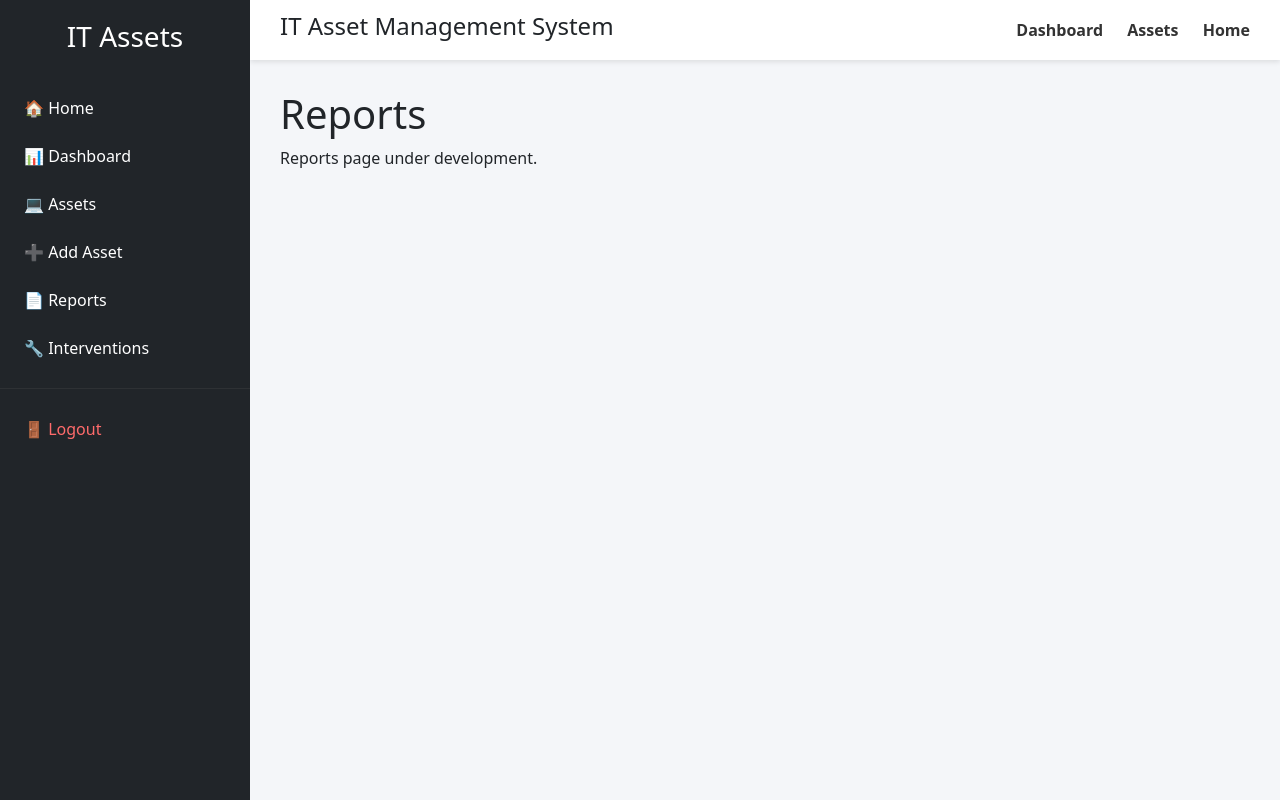
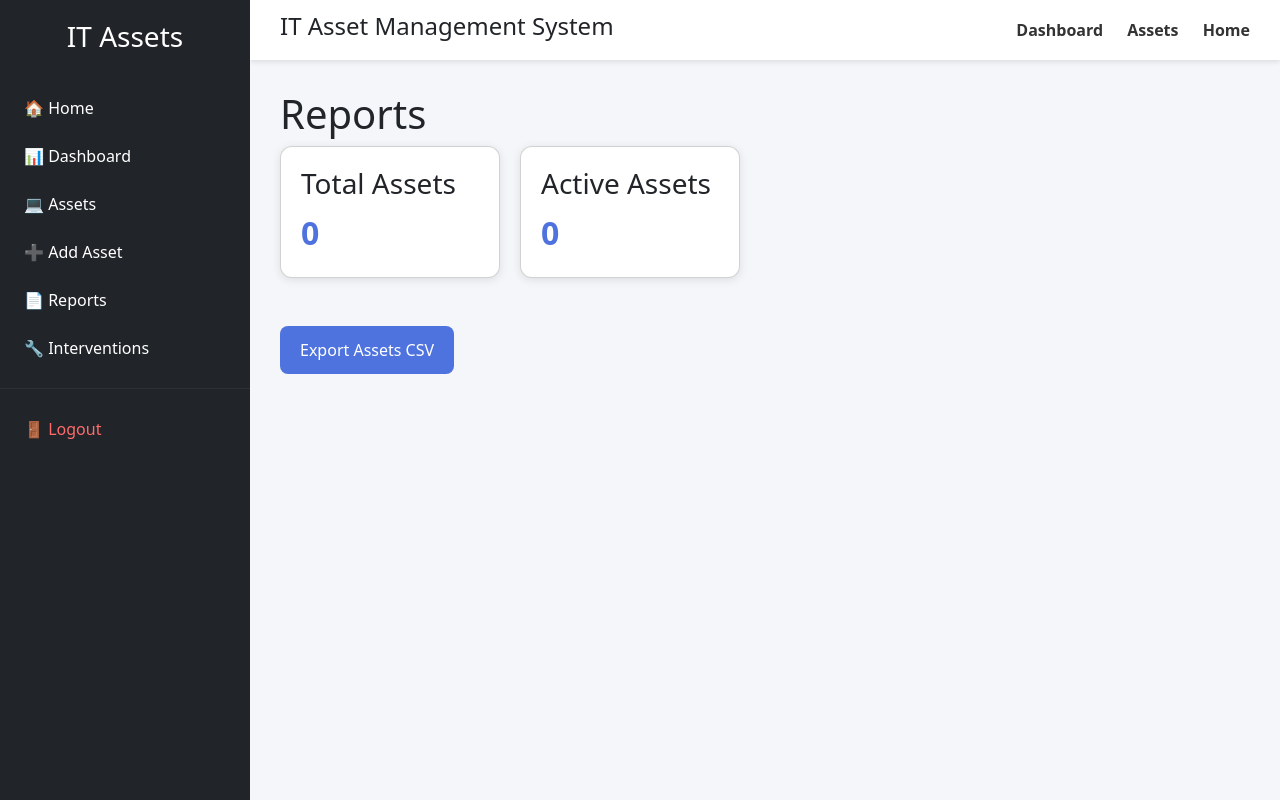
Before and after one commit to Diogomiranda64/it-asset-management, a Flask app: page /reports in a window 1280 px wide. Run offline with Flask 3, Linux system fonts and the light colour scheme; the visitor is signed in with stand-in values (Sample User, id 1); data that the repository does not hold is empty.

Commit message:
Completed reports module and login improvements

```diff
--- a/app.py
+++ b/app.py
@@ -1,5 +1,6 @@
-from flask import Flask, render_template, request, redirect, session
+from flask import Flask, render_template, request, redirect, session, send_file
 from database import get_connection
+import pandas as pd
 
 app = Flask(__name__)
 app.secret_key = "evolve_secret_key"
@@ -201,10 +202,25 @@ def delete_asset(id):
 @app.route('/reports')
 def reports():
 
-    if 'user' not in session:
-        return redirect('/login')
+    conn = get_connection()
+    cursor = conn.cursor()
 
-    return render_template('reports.html')
+    cursor.execute("SELECT COUNT(*) FROM assets")
+    total_assets = cursor.fetchone()[0]
+
+    cursor.execute(
+        "SELECT COUNT(*) FROM assets WHERE status='Active'"
+    )
+    active_assets = cursor.fetchone()[0]
+
+    cursor.close()
+    conn.close()
+
+    return render_template(
+        'reports.html',
+        total_assets=total_assets,
+        active_assets=active_assets
+    )
 
 
 @app.route('/interventions')
@@ -221,6 +237,25 @@ def logout():
     session.clear()
     return redirect('/login')
 
+@app.route('/export-assets')
+def export_assets():
+
+    conn = get_connection()
+
+    query = "SELECT * FROM assets"
+
+    df = pd.read_sql(query, conn)
+
+    conn.close()
+
+    filename = "assets_report.csv"
+
+    df.to_csv(filename, index=False)
+
+    return send_file(
+        filename,
+        as_attachment=True
+    )
 
 if __name__ == '__main__':
     app.run(debug=True)
--- /dev/null
+++ b/assets_report.csv
@@ -0,0 +1,3 @@
+id,asset_tag,name,brand,model,status
+1,PC-001,Office PC,Dell,Optiplex,Active
+2,PC-999,Gaming PC,Asus,ROG,Active
--- a/templates/reports.html
+++ b/templates/reports.html
@@ -4,6 +4,62 @@
 
 <h1>Reports</h1>
 
-<p>Reports page under development.</p>
+<div class="cards">
+
+    <div class="card">
+        <h3>Total Assets</h3>
+        <div class="number">{{ total_assets }}</div>
+    </div>
+
+    <div class="card">
+        <h3>Active Assets</h3>
+        <div class="number">{{ active_assets }}</div>
+    </div>
+
+</div>
+
+<br><br>
+
+<a href="/export-assets">
+    <button class="btn-primary">
+        Export Assets CSV
+    </button>
+</a>
+
+<style>
+
+.cards{
+    display:flex;
+    gap:20px;
+}
+
+.card{
+    background:white;
+    padding:20px;
+    border-radius:12px;
+    box-shadow:0 2px 10px rgba(0,0,0,0.1);
+    min-width:220px;
+}
+
+.number{
+    font-size:32px;
+    font-weight:bold;
+    color:#4e73df;
+}
+
+.btn-primary{
+    background:#4e73df;
+    color:white;
+    border:none;
+    padding:12px 20px;
+    border-radius:8px;
+    cursor:pointer;
+}
+
+.btn-primary:hover{
+    background:#2e59d9;
+}
+
+</style>
 
 {% endblock %}
```
